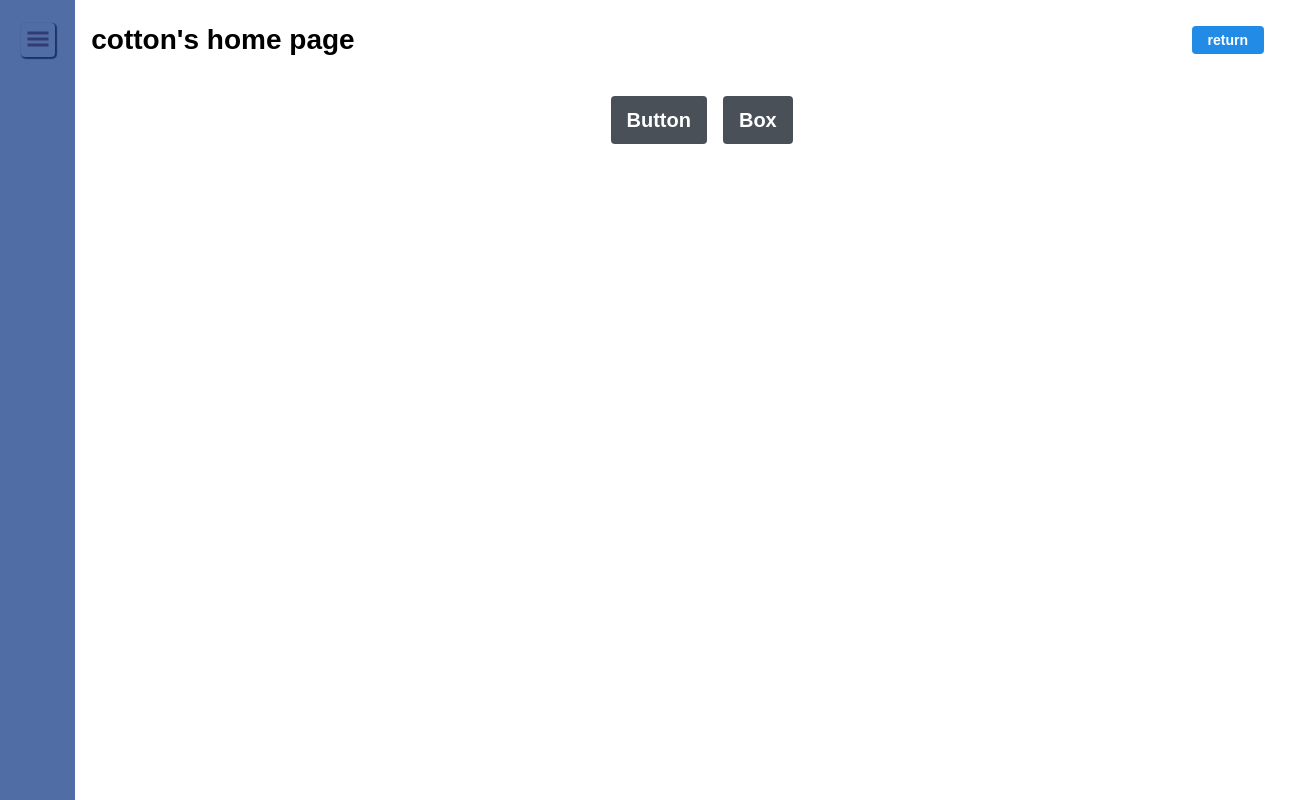
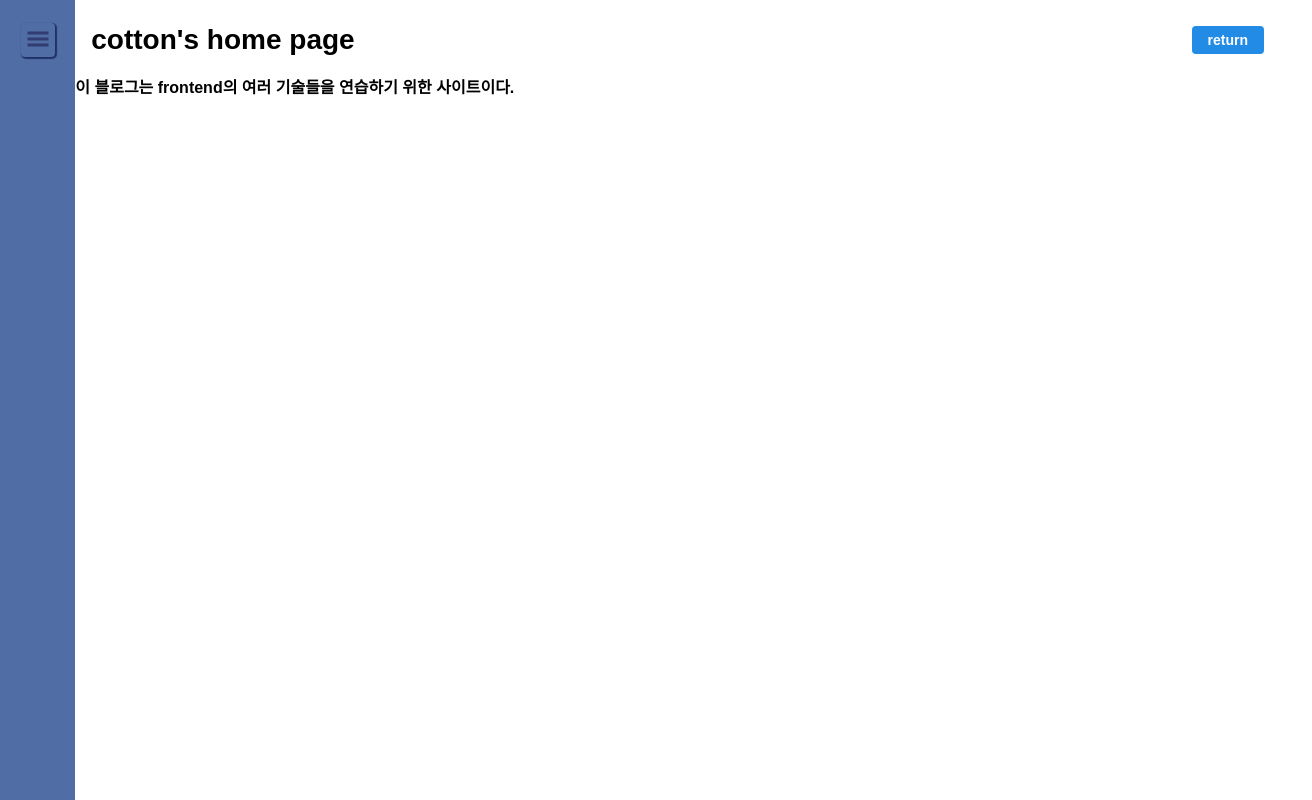
Before and after one commit to beomseok37/nextjs-practice, a Next.js app in the folder follow-todolist/: page / in a window 1280 px wide. Shown: the whole page, 1312 px wide, since content can reach past the window. Built offline with nearby package versions, Linux system fonts and the light colour scheme; a web font is replaced by a local one.

Commit message:
chore: 홈페이지 수정

```diff
--- a/follow-todolist/src/pages/index.tsx
+++ b/follow-todolist/src/pages/index.tsx
@@ -1,13 +1,9 @@
 import type { NextPage } from 'next';
-import Router from 'next/router';
 
-import MyButton from 'src/components/MyButton';
 import Header from 'src/components/Header';
 import SideBar from 'src/components/SideBar';
 import Row from 'src/components/Grid/Row';
 import Column from 'src/components/Grid/Column';
-
-import { ButtonsWrapper } from 'src/styles/pages';
 
 const Home: NextPage = () => {
   return (
@@ -15,22 +11,7 @@ const Home: NextPage = () => {
       <SideBar />
       <Column>
         <Header pageName="home" />
-        <ButtonsWrapper>
-          <MyButton
-            size="large"
-            color="gray"
-            onClick={() => Router.push('/button')}
-          >
-            Button
-          </MyButton>
-          <MyButton
-            size="large"
-            color="gray"
-            onClick={() => Router.push('/box')}
-          >
-            Box
-          </MyButton>
-        </ButtonsWrapper>
+        <p>이 블로그는 frontend의 여러 기술들을 연습하기 위한 사이트이다.</p>
       </Column>
     </Row>
   );
--- a/follow-todolist/src/styles/pages/index.ts
+++ /dev/null
@@ -1,11 +0,0 @@
-import styled from '@emotion/styled';
-
-const ButtonsWrapper = styled.div`
-  width: 100%;
-  display: flex;
-  justify-content: center;
-  padding: 1rem;
-`;
-
-// eslint-disable-next-line import/prefer-default-export
-export { ButtonsWrapper };
```
